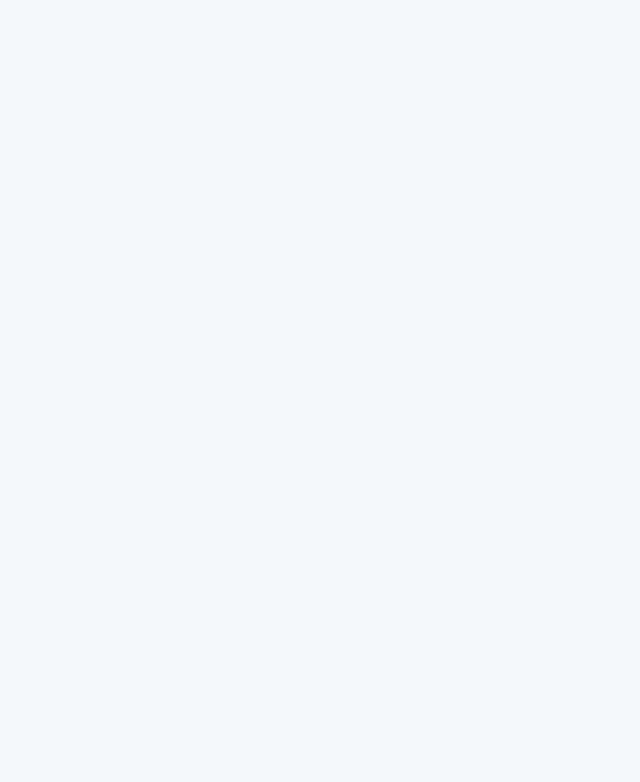
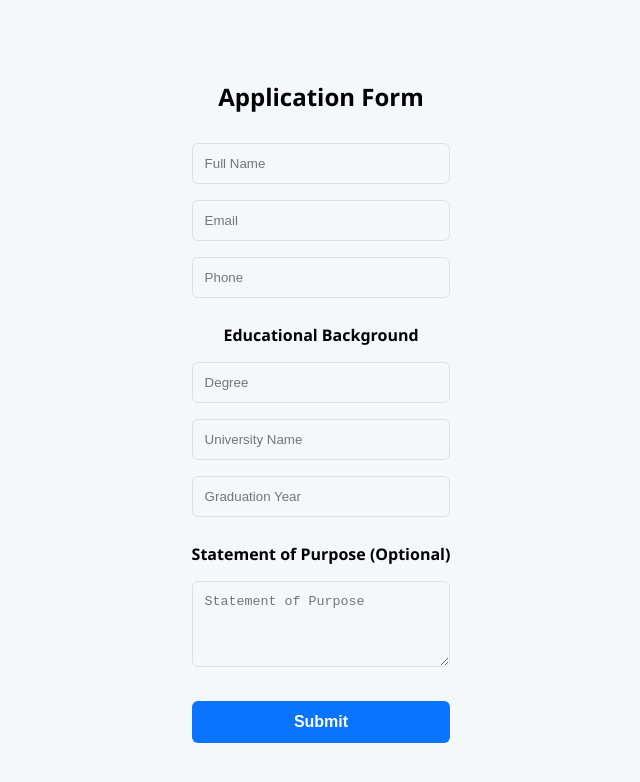
Before and after one commit to nithinrontala/Learning_Hub, a React (Create React App) app: page /apply in a window 1280 px wide. Before the commit this address had no page. Shown: the top 782 px of the page, without its empty margins (319-959 px from the left). Built offline with nearby package versions, Linux system fonts and the light colour scheme.

Commit message:
Created Application Form

```diff
--- a/src/App.js
+++ b/src/App.js
@@ -9,6 +9,7 @@ import Signup from './components/Signup';
 import Course from './components/Course';
 import ProgramHeader from './components/ProgramHeader';
 import FcourseDetail from './components/FcourseDetail';
+import ApplicationForm from './components/ApplicationForm';
 import './App.css';
 
 function App() {
@@ -41,6 +42,7 @@ function App() {
           <Route path="/courses" element={<Course />} />
           <Route path="/program/:id" element={<ProgramHeader />} />
           <Route path="/fcourse/:id" element={<FcourseDetail />} />
+          <Route path="/apply" element={<ApplicationForm />} />
         </Routes>
       </div>
     </Router>
--- /dev/null
+++ b/src/components/ApplicationForm.js
@@ -0,0 +1,110 @@
+import React, { useState } from 'react';
+
+function ApplicationForm() {
+  const [form, setForm] = useState({
+    fullName: '',
+    email: '',
+    phone: '',
+    degree: '',
+    university: '',
+    graduationYear: '',
+    statement: '',
+  });
+  const [submitted, setSubmitted] = useState(false);
+
+  const handleChange = (e) => {
+    const { name, value } = e.target;
+    setForm((prev) => ({ ...prev, [name]: value }));
+  };
+
+  const handleSubmit = (e) => {
+    e.preventDefault();
+    setSubmitted(true);
+    // Here you can handle form submission (e.g., send to API)
+  };
+
+  return (
+    <div style={{ maxWidth: 500, margin: '40px auto', padding: 20 }}>
+      <h2 style={{ textAlign: 'center', marginBottom: 30 }}>Application Form</h2>
+      <form onSubmit={handleSubmit} style={{ display: 'flex', flexDirection: 'column', gap: 16 }}>
+        <input
+          type="text"
+          name="fullName"
+          placeholder="Full Name"
+          value={form.fullName}
+          onChange={handleChange}
+          required
+          style={{ padding: 12, borderRadius: 6, border: '1px solid #e0e0e0', background: '#f5f7fa' }}
+        />
+        <input
+          type="email"
+          name="email"
+          placeholder="Email"
+          value={form.email}
+          onChange={handleChange}
+          required
+          style={{ padding: 12, borderRadius: 6, border: '1px solid #e0e0e0', background: '#f5f7fa' }}
+        />
+        <input
+          type="tel"
+          name="phone"
+          placeholder="Phone"
+          value={form.phone}
+          onChange={handleChange}
+          required
+          style={{ padding: 12, borderRadius: 6, border: '1px solid #e0e0e0', background: '#f5f7fa' }}
+        />
+        <div style={{ fontWeight: 600, marginTop: 10 }}>Educational Background</div>
+        <input
+          type="text"
+          name="degree"
+          placeholder="Degree"
+          value={form.degree}
+          onChange={handleChange}
+          required
+          style={{ padding: 12, borderRadius: 6, border: '1px solid #e0e0e0', background: '#f5f7fa' }}
+        />
+        <input
+          type="text"
+          name="university"
+          placeholder="University Name"
+          value={form.university}
+          onChange={handleChange}
+          required
+          style={{ padding: 12, borderRadius: 6, border: '1px solid #e0e0e0', background: '#f5f7fa' }}
+        />
+        <input
+          type="number"
+          name="graduationYear"
+          placeholder="Graduation Year"
+          value={form.graduationYear}
+          onChange={handleChange}
+          required
+          style={{ padding: 12, borderRadius: 6, border: '1px solid #e0e0e0', background: '#f5f7fa' }}
+        />
+        <div style={{ fontWeight: 600, marginTop: 10 }}>Statement of Purpose (Optional)</div>
+        <textarea
+          name="statement"
+          placeholder="Statement of Purpose"
+          value={form.statement}
+          onChange={handleChange}
+          rows={4}
+          style={{ padding: 12, borderRadius: 6, border: '1px solid #e0e0e0', background: '#f5f7fa', resize: 'vertical' }}
+        />
+        <button
+          type="submit"
+          style={{ marginTop: 18, background: '#0a74ff', color: '#fff', border: 'none', borderRadius: 6, padding: '12px 0', fontWeight: 600, fontSize: 16, cursor: 'pointer' }}
+        >
+          Submit
+        </button>
+        {submitted && (
+          <div style={{ color: 'green', textAlign: 'center', marginTop: 10 }}>
+            Application submitted!
+          </div>
+        )}
+      </form>
+    </div>
+  );
+}
+
+export default ApplicationForm;
--- a/src/components/FcourseDetail.js
+++ b/src/components/FcourseDetail.js
@@ -110,7 +110,7 @@ function FcourseDetail() {
         </div>
         <h2 className="fcoursed-section-title">Program Description</h2>
         <p className="fcoursed-section-desc">{course.programDescription}</p>
-        <button className="fcoursed-apply-btn">Apply Now</button>
+        <button className="fcoursed-apply-btn" onClick={() => navigate('/apply')}>Apply Now</button>
       </div>
     </div>
   );
--- a/src/components/ProgramHeader.js
+++ b/src/components/ProgramHeader.js
@@ -85,7 +85,7 @@ const ProgramHeader = () => {
         </div>
         <h2 className="program-header-section-title">Program Description</h2>
         <p className="program-header-section-desc">{course.programDescription}</p>
-        <button className="program-header-apply-btn">Apply Now</button>
+        <button className="program-header-apply-btn" onClick={() => navigate('/apply')}>Apply Now</button>
       </div>
     </div>
   );
```
